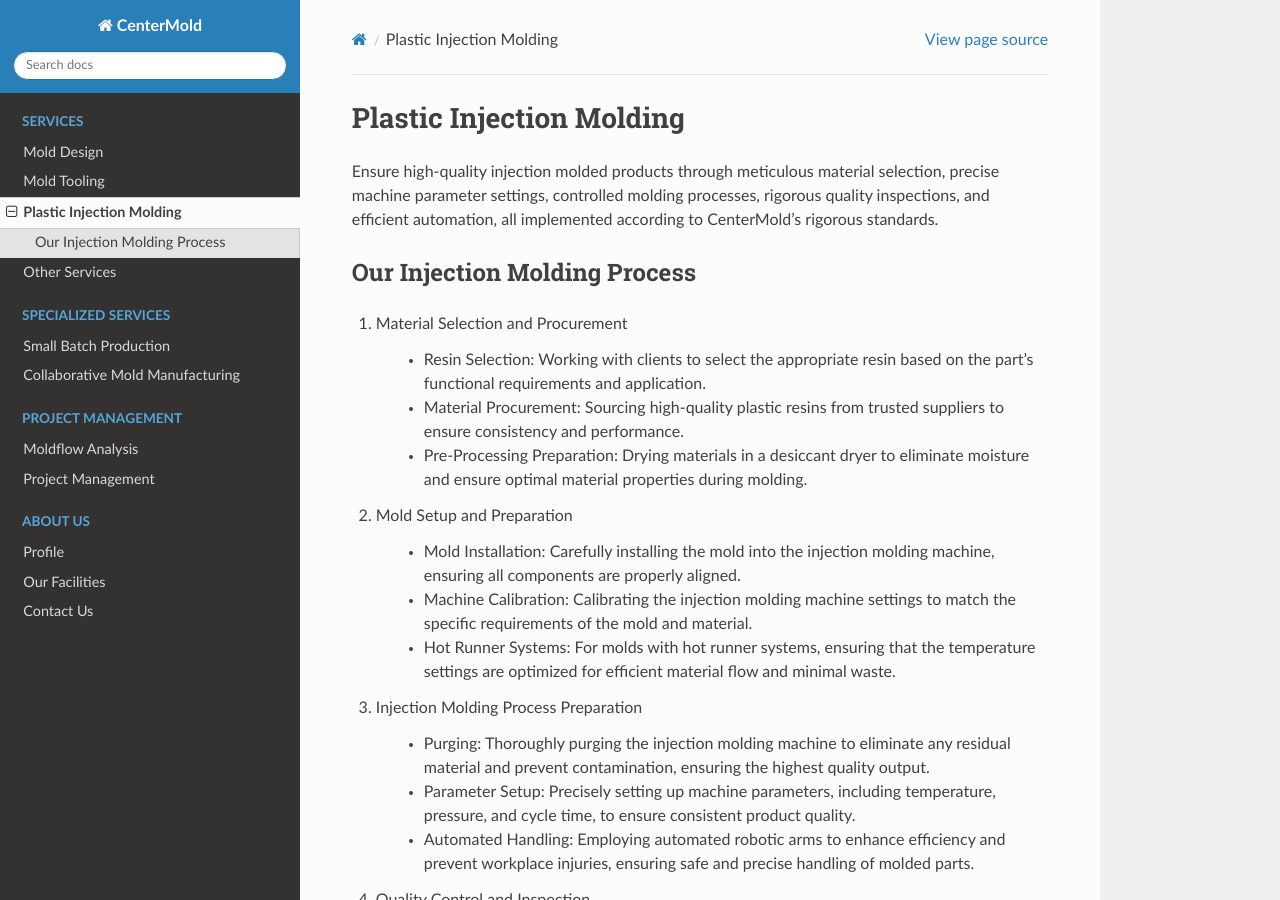
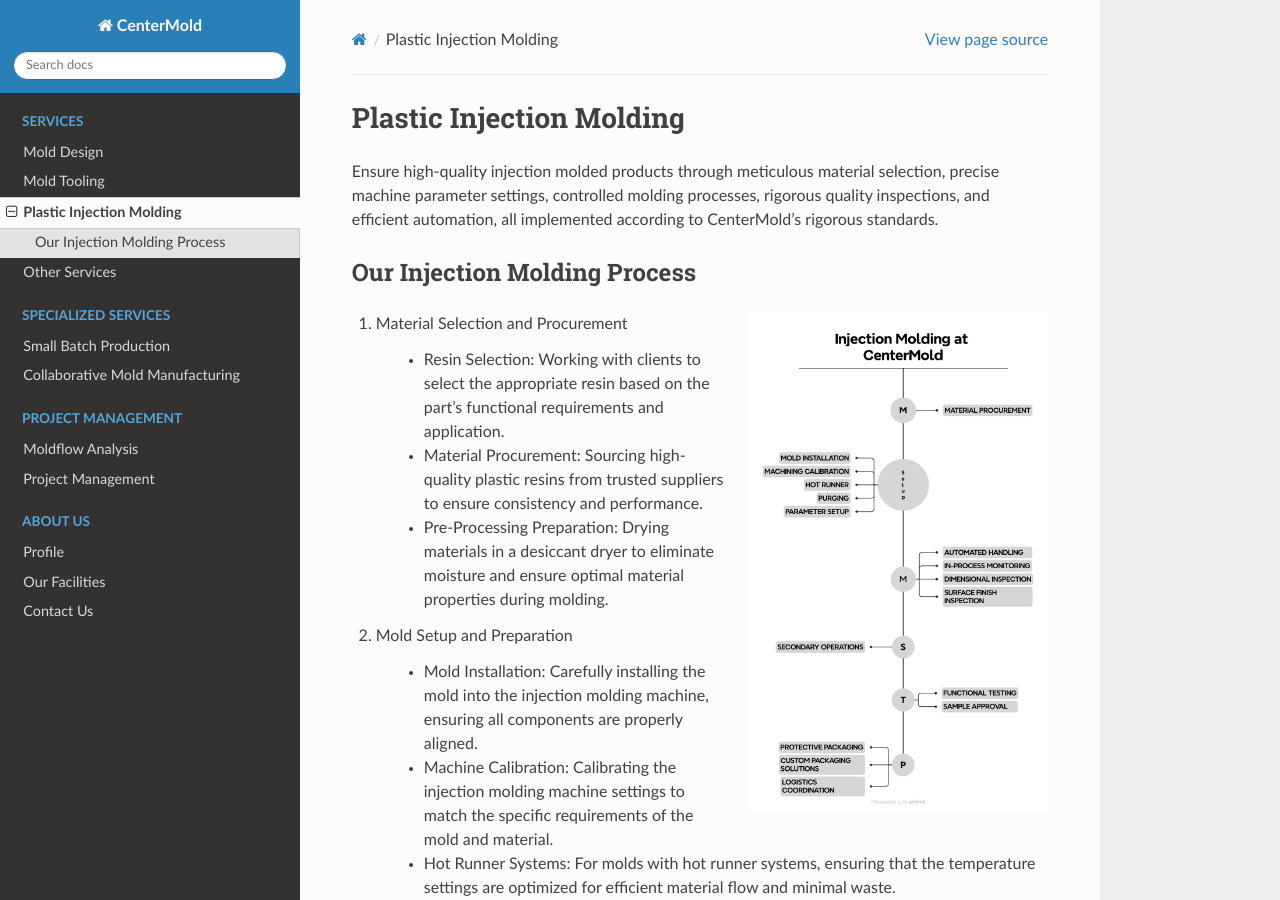
Before and after one commit to paultang/centermold, a Sphinx documentation site: the page built from source/Injection-Molding.rst, in a window 1280 px wide and 900 px high. Built offline with Sphinx 7.4.7 and the Read the Docs theme 2.0.0, drawn with Linux system fonts in a browser that asks for light colours.

Commit message:
Update Injection-Molding.rst

```diff
--- a/source/Injection-Molding.rst
+++ b/source/Injection-Molding.rst
@@ -13,6 +13,11 @@ Ensure high-quality injection molded products through meticulous material select
 
 Our Injection Molding Process
 ------------------------------
+
+.. figure:: _static/injection-molding.jpg
+   :align: right
+   :width: 300px
+
 1. Material Selection and Procurement
 
     * Resin Selection: Working with clients to select the appropriate resin based on the part’s functional requirements and application.
@@ -53,7 +58,3 @@ Our Injection Molding Process
     * Protective Packaging: Ensuring molded parts are securely packaged to prevent damage during transportation.
     * Custom Packaging Solutions: Providing packaging solutions tailored to the specific requirements of the parts, including anti-static bags, custom boxes, and protective wraps.
     * Logistics Coordination: Coordinating with trusted logistics partners to ensure timely and safe delivery to the client’s location.
-
-.. figure:: _static/injection-molding.jpg
-   :align: right
-   :width: 300px
```
